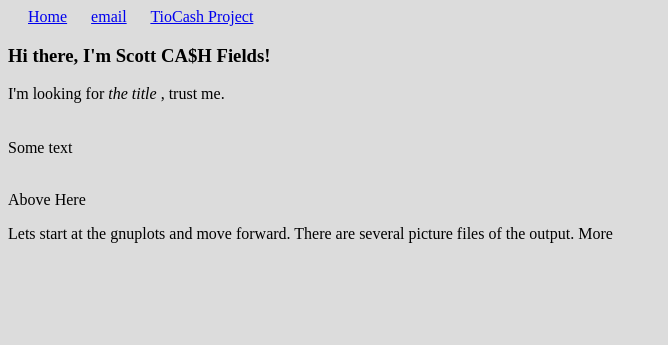
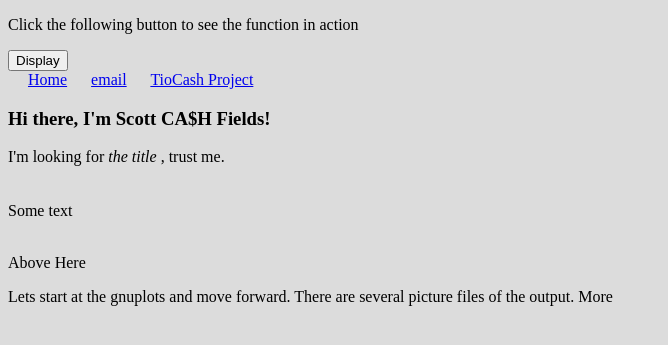
Before and after one commit to cashfields/findtitle, a Jekyll site: the page built from index.html, in a window 1280 px wide. Shown: the top 345 px of the page, without its empty margins (0-668 px from the left). Built offline with Jekyll 4.4.1, drawn with Linux system fonts in a browser that asks for light colours.

Commit message:
Update default.html

```diff
--- a/_layouts/default.html
+++ b/_layouts/default.html
@@ -41,9 +41,10 @@ xhr.onreadystatechange=function() {
 
 
 
+	<p>Click the following button to see the function in action</p>
+<input type = "button" onclick = "myfunction()" value = "Display">
 
-
-
+	<br>
 			&nbsp;&nbsp;&nbsp;&nbsp;
                       <a href="https://cashfields.github.io/TioCash/index.html">Home</a>
                       &nbsp;&nbsp;&nbsp;&nbsp;
```
